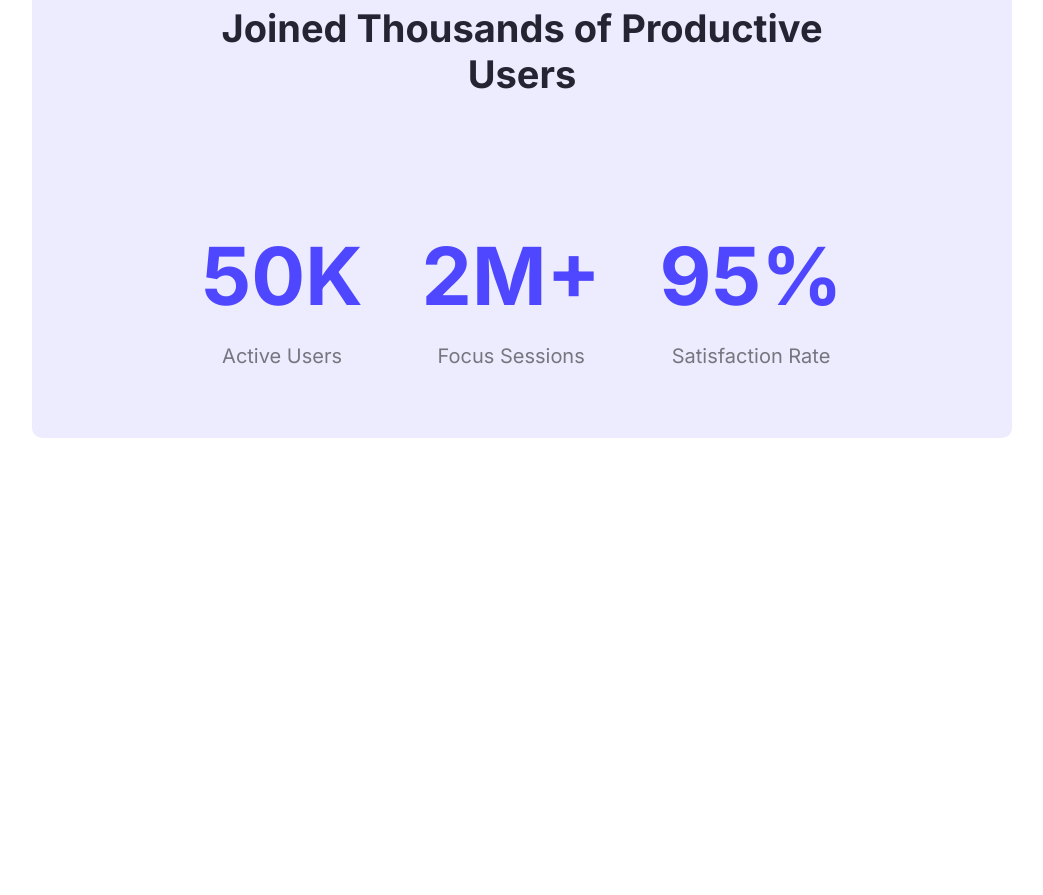
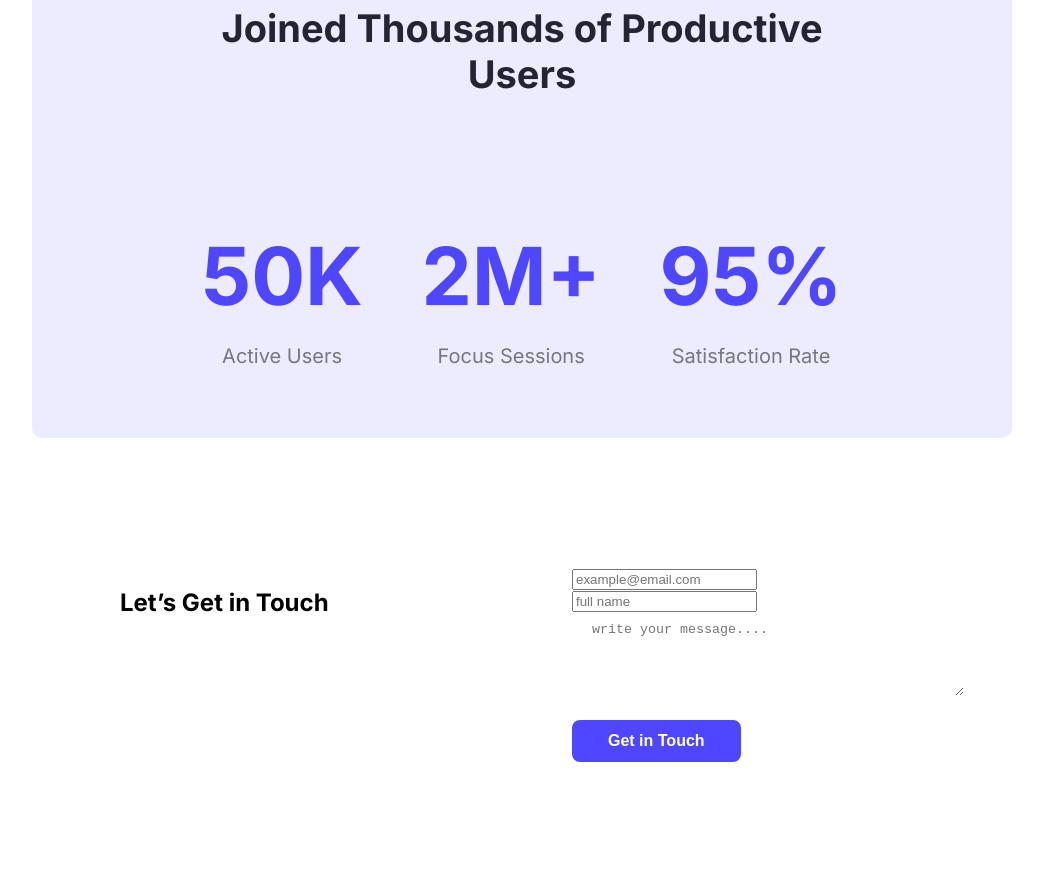
Before and after one commit to MOHITUL/landing-page, a plain HTML site: page index.html in a window 1280 px wide. Shown: the part 1461-2356 px from the top of the page, without its empty margins (118-1161 px from the left). Before the commit the page ends 1907 px from the top, so only its background shows below. Drawn offline with Linux system fonts and the light colour scheme.

Commit message:
added touch

```diff
--- a/index.html
+++ b/index.html
@@ -60,6 +60,20 @@
                  </div>
             </div>
         </section>
+        <section class="touch">
+       <div class="touch-column">
+        <h1 class="touch-title">Let’s Get in Touch</h1>
+       </div>
+       <div class="touch-column">
+        <form action="">
+            <input type="email" name="" id="" placeholder="example@email.com">
+            <input type="text" name="" id="" placeholder="full name">
+            <textarea name="" id="" cols="30" rows="10" placeholder="write your message...."></textarea>
+            <input class="btn-primary" type="submit" value="Get in Touch">
+            </section>
+
+        </form>
+       </div>
 
     </main>
     <footer>
--- a/styles/landing.css
+++ b/styles/landing.css
@@ -127,3 +127,27 @@ nav ul li {
     color: rgba(0, 0, 0, 0.5);
 
 }
+
+/* touch styles */
+
+.touch{
+    padding: 130px 230px;
+    display: flex;
+    gap: 100px;
+}
+
+.touch-column{
+    width: 50%;
+}
+
+section input[type="email"] section input[type="text"], section textarea{
+    height: 64px;
+    border-radius: 5px;
+    background-color: white;
+    display: block;
+    width: 100%;
+    padding: 10px 20px;
+    margin-bottom: 24px;
+    border: none;
+
+}
```
